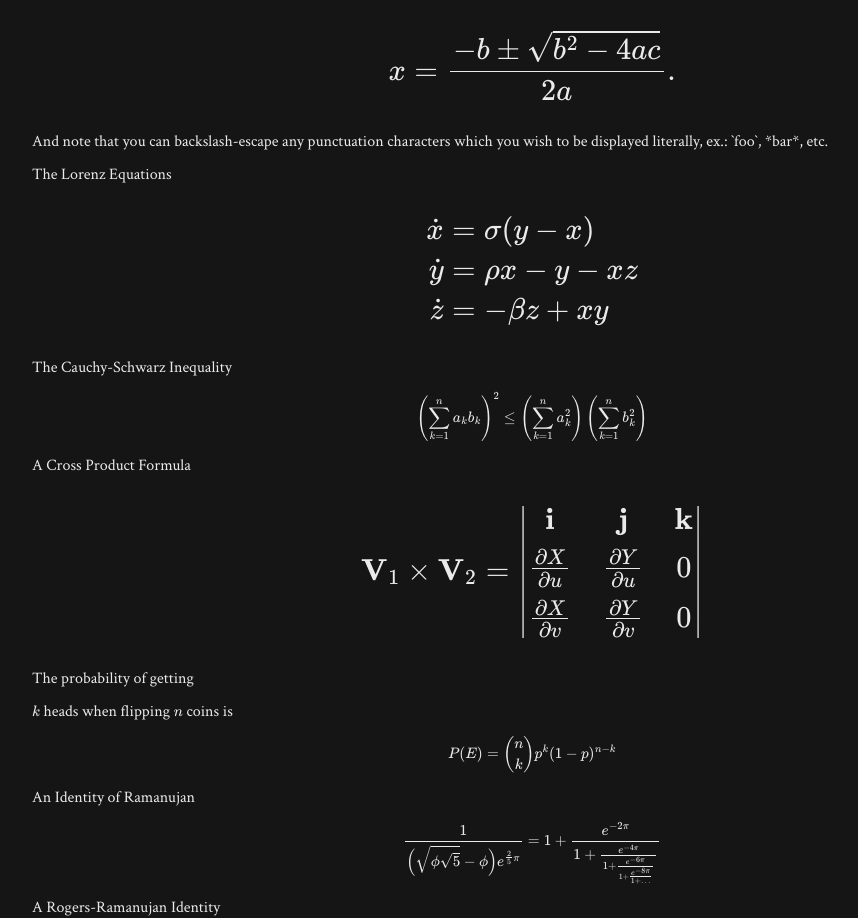
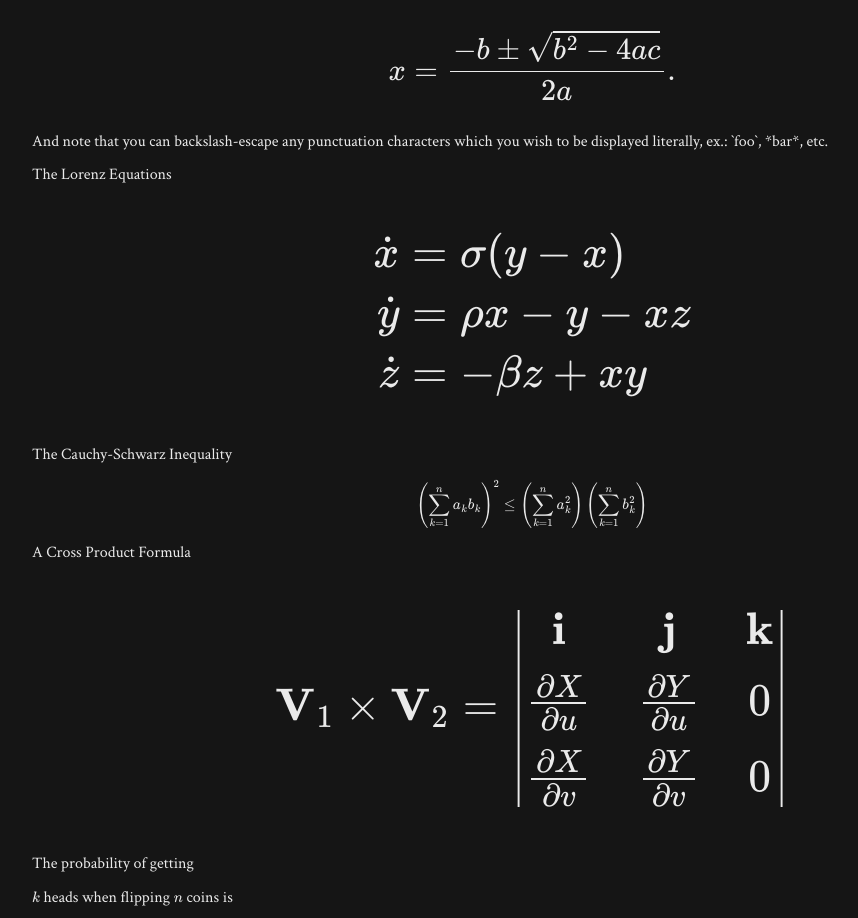
Before and after one commit to profphillips/wikibasics, a Jekyll site: the page built from test.md, in a window 1280 px wide. Shown: the part 2955-3873 px from the top of the page, without its empty margins (108-966 px from the left). Built offline with Jekyll 4.4.1, drawn with Linux system fonts in a browser that asks for light colours; our own code applies the rules of GitHub Pages for plain Markdown files.

Commit message:
Update style.scss

```diff
--- a/assets/css/style.scss
+++ b/assets/css/style.scss
@@ -73,7 +73,7 @@ body {
 }
 
 .math {
-    font-size: 200%;
+    font-size: 300%;
 }
 
 /*
```
